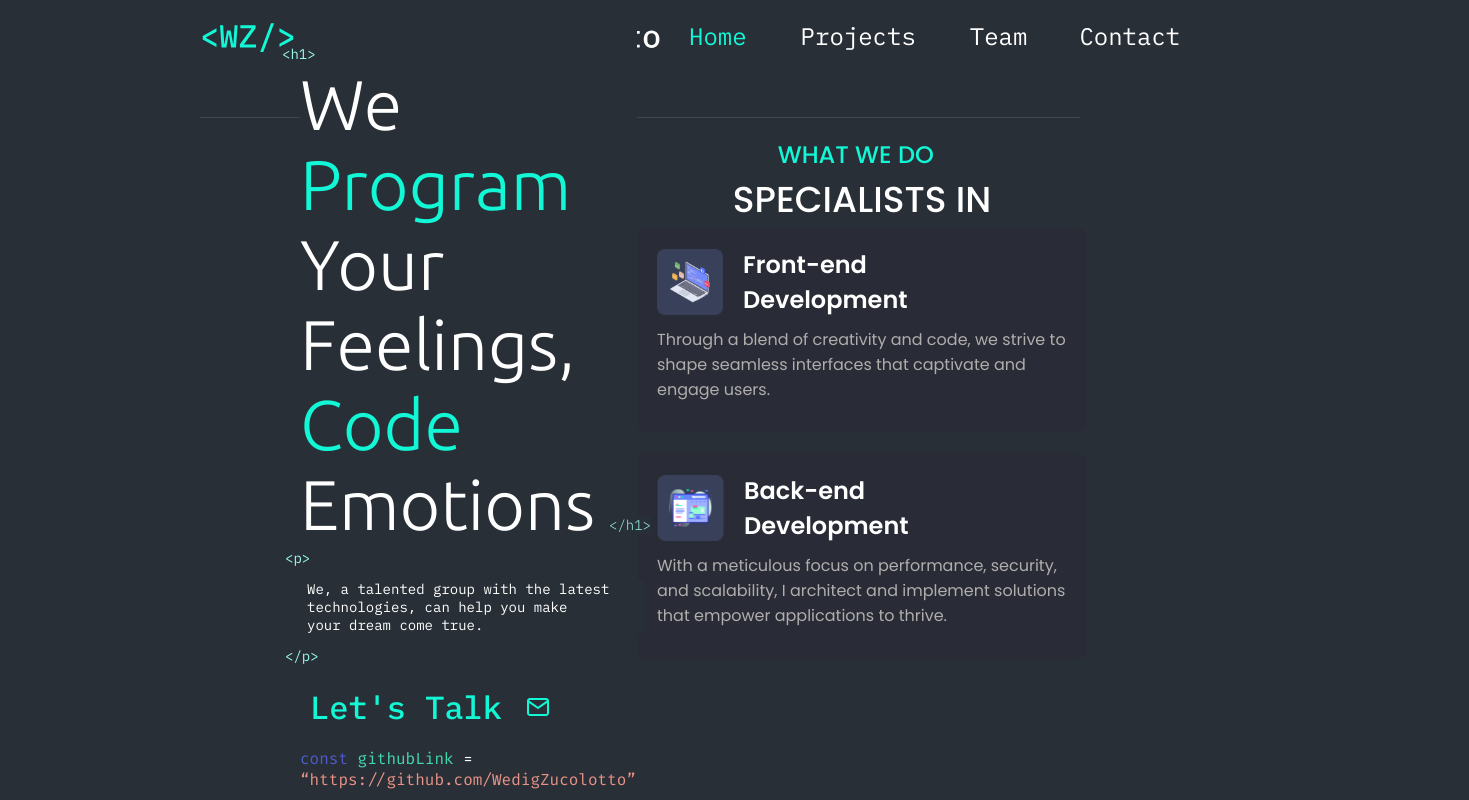
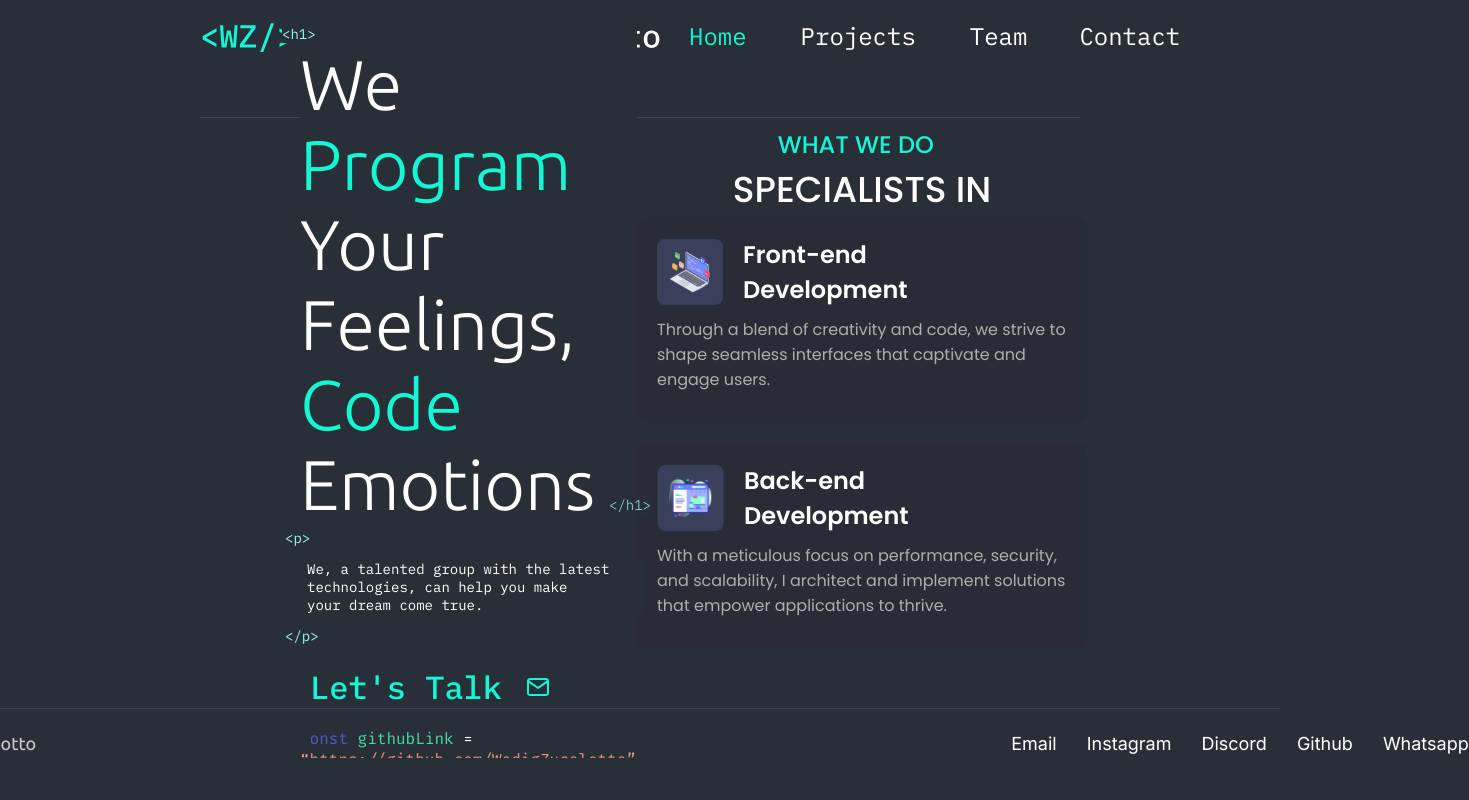
Before and after one commit to WedigZucolotto/Portfolio, a React (Vite) app: page / in a window 1280 px wide. Shown: the part 40-840 px from the top of the page, 1469 px wide, since content can reach past the window. After the commit the page ends 819 px from the top, so only its background shows below. Built offline with nearby package versions, Linux system fonts and the light colour scheme.

Commit message:
footer-finished

```diff
--- a/index.html
+++ b/index.html
@@ -3,6 +3,7 @@
   <head>
     <meta charset="UTF-8" />
     <meta name="viewport" content="width=device-width, initial-scale=1.0" />
+    <title>Wedig & Zucolotto Portfolio</title>
     <link rel="preconnect" href="https://fonts.googleapis.com">
     <link rel="preconnect" href="https://fonts.gstatic.com" crossorigin>
     <link
@@ -21,7 +22,9 @@
     <link
       href="https://fonts.googleapis.com/css2?family=Poppins:ital,wght@0,100;0,200;0,300;0,400;0,500;0,600;0,700;0,800;0,900;1,100;1,200;1,300;1,400;1,500;1,600;1,700;1,800;1,900&display=swap"
       rel="stylesheet">
-    <title>Wedig & Zucolotto Portfolio</title>
+      <link rel="preconnect" href="https://fonts.googleapis.com">
+      <link rel="preconnect" href="https://fonts.gstatic.com" crossorigin>
+      <link href="https://fonts.googleapis.com/css2?family=Inter:wght@100..900&display=swap" rel="stylesheet">
   </head>
   <body>
     <div id="root"></div>
--- a/package.json
+++ b/package.json
@@ -20,7 +20,7 @@
     "vite-plugin-svgr": "^4.2.0"
   },
   "devDependencies": {
-    "@types/react": "^18.2.55",
+    "@types/react": "^18.2.59",
     "@types/react-dom": "^18.2.19",
     "@types/react-router-dom": "^5.3.3",
     "@typescript-eslint/eslint-plugin": "^6.21.0",
--- /dev/null
+++ b/src/components/footer/Footer.tsx
@@ -0,0 +1,22 @@
+import * as S from "./style";
+
+export const Footer = () => {
+  return (
+    <S.Footer>
+      <span></span>
+
+      <div className="container">
+        <div className="company-name">
+          <p>© 2024 - Wedig & Zucolotto</p>
+        </div>
+        <div className="social-medias">
+          <a href="#">Email</a>
+          <a href="#">Instagram</a>
+          <a href="#">Discord</a>
+          <a href="#">Github</a>
+          <a href="#">Whatsapp</a>
+        </div>
+      </div>
+    </S.Footer>
+  );
+};
--- /dev/null
+++ b/src/components/footer/style.ts
@@ -0,0 +1,48 @@
+import styled from "styled-components";
+
+export const Footer = styled.div`
+  display: flex;
+  flex-direction: column;
+  align-items: center;
+  font-family: "Ubuntu", sans-serif;
+  font-style: light;
+  color: #cbcbcb;
+
+  span {
+    width: 100%;
+    height: 0.5px;
+    background-color: #43454d;
+    position: relative;
+    bottom: 50px;
+  }
+
+  .container {
+    display: flex;
+  }
+
+  .company-name {
+    width: 500px;
+    position: relative;
+    left: -350px;
+    bottom: 25px;
+  }
+
+  p {
+    font-size: 18px;
+  }
+
+  .social-medias {
+    display: flex;
+    gap: 30px;
+    position: relative;
+    right: -350px;
+    bottom: 25px;
+  }
+
+  a {
+    text-decoration: none;
+    font-family: "Inter", sans-serif;
+    font-size: 18px;
+    color: #ffffff;
+  }
+`;
--- a/src/main.tsx
+++ b/src/main.tsx
@@ -1,8 +1,9 @@
-import ReactDOM from "react-dom";
+import { createRoot } from "react-dom/client";
 import { Routes, Route, BrowserRouter } from "react-router-dom";
 import "./index.css";
 import { Contact, Home, Projects, Team } from "./pages";
 import { Header } from "./components/header/Header";
+import { Footer } from "./components/footer/Footer";
 
 const App = () => {
   return (
@@ -14,9 +15,15 @@ const App = () => {
         <Route path="/Team" element={<Team />} />
         <Route path="/Contact" element={<Contact />} />
       </Routes>
+      <Footer />
     </BrowserRouter>
   );
 };
 
 const rootElement = document.getElementById("root");
-ReactDOM.render(<App />, rootElement);
+if (rootElement) {
+  const root = createRoot(rootElement);
+  root.render(<App />);
+} else {
+  console.error("Root element not found");
+}
--- a/src/pages/home/Home.tsx
+++ b/src/pages/home/Home.tsx
@@ -31,8 +31,9 @@ export const Home = () => {
         </div>
 
         <p className="var">
-          <span className="const">const</span>{" "}
-          <span className="github">githubLink</span> =
+          <span className="const">const</span>
+          <span className="github"> githubLink</span>
+          <span> =</span>
           <a href="https://github.com/WedigZucolotto">
             <span className="link"> “https://github.com/WedigZucolotto”</span>
           </a>
--- a/src/pages/home/style.ts
+++ b/src/pages/home/style.ts
@@ -4,12 +4,12 @@ export const Home = styled.section`
   display: flex;
   justify-content: space-between;
   align-items: center;
-  height: 100vh;
+  height: 80vh;
 
   .left-section {
     color: white;
     margin-left: 300px;
-    margin-bottom: 250px;
+    margin-bottom: 130px;
     font-size: 60px;
   }
 
@@ -102,12 +102,13 @@ export const Home = styled.section`
 
   .right-section {
     margin-right: 240px;
-    margin-bottom: 220px;
+    margin-bottom: 80px;
     display: flex;
     flex-direction: column;
     justify-content: center;
     align-items: center;
   }
+
   .what-we-do {
     color: #12f7d6;
     font-family: "Poppins", sans-serif;
```
Also changed, not shown: 1 other file (tests, documents, lock files or other folders).
